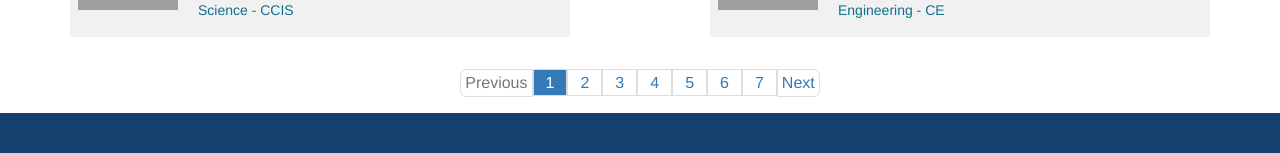
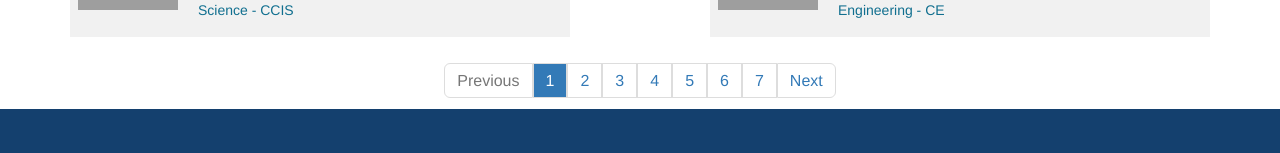
Before and after one commit to omarMousa1/psu-faculty-portal, a React (Create React App) app: page / in a window 1280 px wide. Shown: the part 1428-1581 px from the top of the page. Built offline with nearby package versions, Linux system fonts and the light colour scheme; grey boxes are pictures that could not be loaded; a web font is replaced by a local one.

Commit message:
Add files via upload

```diff
--- a/src/assets/style.css
+++ b/src/assets/style.css
@@ -672,8 +672,24 @@ video {
   grid-template-columns: repeat(1, minmax(0, 1fr));
 }
 
+.grid-cols-9 {
+  grid-template-columns: repeat(9, minmax(0, 1fr));
+}
+
 .flex-col {
   flex-direction: column;
+}
+
+.place-content-center {
+  place-content: center;
+}
+
+.place-content-between {
+  place-content: space-between;
+}
+
+.place-content-evenly {
+  place-content: space-evenly;
 }
 
 .place-items-center {
@@ -832,6 +848,10 @@ video {
   padding: 1.5rem;
 }
 
+.p-1 {
+  padding: 0.25rem;
+}
+
 .px-1 {
   padding-left: 0.25rem;
   padding-right: 0.25rem;
@@ -855,6 +875,16 @@ video {
 .py-\[2px\] {
   padding-top: 2px;
   padding-bottom: 2px;
+}
+
+.py-1 {
+  padding-top: 0.25rem;
+  padding-bottom: 0.25rem;
+}
+
+.py-\[8px\] {
+  padding-top: 8px;
+  padding-bottom: 8px;
 }
 
 .pb-\[5px\] {
@@ -983,9 +1013,29 @@ video {
     width: 15rem;
   }
 
+  .sm\:px-1 {
+    padding-left: 0.25rem;
+    padding-right: 0.25rem;
+  }
+
+  .sm\:py-\[1px\] {
+    padding-top: 1px;
+    padding-bottom: 1px;
+  }
+
   .sm\:text-xl {
     font-size: 1.25rem;
     line-height: 1.75rem;
+  }
+
+  .sm\:text-red-600 {
+    --tw-text-opacity: 1;
+    color: rgb(220 38 38 / var(--tw-text-opacity));
+  }
+
+  .sm\:text-purple-600 {
+    --tw-text-opacity: 1;
+    color: rgb(147 51 234 / var(--tw-text-opacity));
   }
 }
 
@@ -1089,12 +1139,26 @@ video {
     padding-bottom: 1px;
   }
 
+  .md\:py-\[2px\] {
+    padding-top: 2px;
+    padding-bottom: 2px;
+  }
+
+  .md\:py-\[8px\] {
+    padding-top: 8px;
+    padding-bottom: 8px;
+  }
+
   .md\:pb-\[4px\] {
     padding-bottom: 4px;
   }
 
   .md\:pt-\[4px\] {
     padding-top: 4px;
+  }
+
+  .md\:pt-\[3px\] {
+    padding-top: 3px;
   }
 
   .md\:text-2xl {
@@ -1104,6 +1168,11 @@ video {
 
   .md\:font-light {
     font-weight: 300;
+  }
+
+  .md\:text-red-600 {
+    --tw-text-opacity: 1;
+    color: rgb(220 38 38 / var(--tw-text-opacity));
   }
 }
 
@@ -1209,12 +1278,21 @@ video {
     padding-bottom: 1px;
   }
 
+  .lg\:py-\[8px\] {
+    padding-top: 8px;
+    padding-bottom: 8px;
+  }
+
   .lg\:pb-\[4px\] {
     padding-bottom: 4px;
   }
 
   .lg\:pt-\[4px\] {
     padding-top: 4px;
+  }
+
+  .lg\:pt-\[3px\] {
+    padding-top: 3px;
   }
 
   .lg\:text-left {
@@ -1249,4 +1327,14 @@ video {
   .lg\:font-medium {
     font-weight: 500;
   }
+
+  .lg\:text-red-600 {
+    --tw-text-opacity: 1;
+    color: rgb(220 38 38 / var(--tw-text-opacity));
+  }
+
+  .lg\:text-green-600 {
+    --tw-text-opacity: 1;
+    color: rgb(22 163 74 / var(--tw-text-opacity));
+  }
 }
--- a/src/components/PageLink.js
+++ b/src/components/PageLink.js
@@ -7,7 +7,7 @@ export const PageLink = () => {
         <li>
           <a
             href="http://#"
-            className="lg:px-1 lg:py-[1px] md:px-1 md:py-[1px] px-1 py-[2px] border rounded-l-md c flex items-center text-base text-[#777] border-[#ddd]"
+            className="lg:px-3 lg:py-[8px] md:px-3 md:py-[8px] px-3 py-[8px] border rounded-l-md text-base text-[#777] border-[#ddd]"
           >
             Previous
           </a>
@@ -17,7 +17,7 @@ export const PageLink = () => {
           <li key={page}>
             <a
               href="http://#"
-              className={`lg:px-3 lg:pb-[4px] lg:pt-[4px] md:px-3 md:pb-[4px] md:pt-[4px] px-3 pb-[5px] pt-[4px] border border-[#ddd] hover:bg-gray-200 ${
+              className={`lg:px-3 lg:py-[8px] md:px-3 md:py-[8px] px-3 py-[8px] border border-[#ddd] hover:bg-gray-200 ${
                 page === 1
                   ? "bg-[#337ab7] text-white border-[#337ab7]"
                   : "bg-white text-[#337ab7]"
@@ -31,7 +31,7 @@ export const PageLink = () => {
         <li>
           <a
             href="http://#"
-            className="lg:px-1 lg:py-[1px] md:px-1 md:py-[1px] px-1 py-[2px] border rounded-r-md text- flex items-center text-[#337ab7] text-base border-[#ddd]"
+            className="lg:px-3 lg:py-[8px] md:px-3 md:py-[8px] px-3 py-[8px] border rounded-r-md text-[#337ab7] text-base border-[#ddd]"
           >
             Next
           </a>
```
